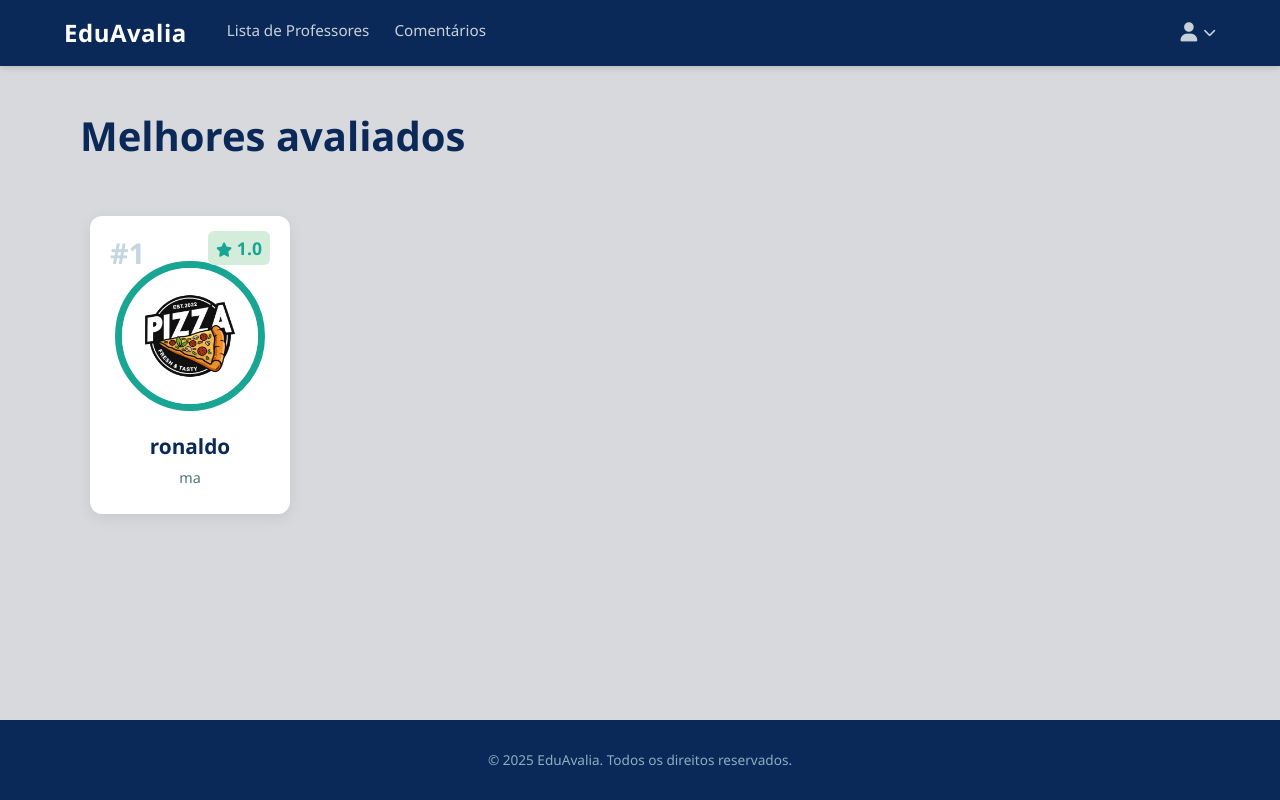
After one commit to MEDEIROSkaiki/avaliacao_professores, a Django app: page /ranking/ in a window 1280 px wide. The commit adds this page. Run offline with Django 5.2, Linux system fonts and the light colour scheme; a user stored in the database is signed in; data comes from the database, SQL or seed files in the repository; tables that the repository leaves empty hold one stand-in row (values such as "Sample post").

Commit message:
feito tela de ranking

```diff
--- /dev/null
+++ b/avaliacoes/templates/avaliacoes/ranking_geral.html
@@ -0,0 +1,165 @@
+{% extends 'base.html' %}
+{% load static %}
+
+{% block content %}
+
+<style>
+    /* CSS para o carrossel de ranking */
+    .ranking-container {
+        width: 100%;
+        max-width: 1200px;
+        margin: 40px auto;
+        padding: 0 40px; /* Espaço para as setas não ficarem coladas */
+        box-sizing: border-box;
+    }
+
+    .ranking-container h1 {
+        font-size: 2.5rem;
+        font-weight: 700;
+        color: var(--azul-marinho);
+        margin-bottom: 30px;
+    }
+
+    .ranking-carousel {
+        display: flex;
+        gap: 30px;
+        overflow-x: auto; /* <--- ISSO CRIA O SCROLL HORIZONTAL */
+        padding: 20px 10px; /* Espaço para a sombra do card */
+
+        /* Melhora o scroll em touch-screens */
+        -webkit-overflow-scrolling: touch;
+
+        /* Esconde a barra de scroll (opcional, mas mais bonito) */
+        scrollbar-width: none; /* Firefox */
+        -ms-overflow-style: none;  /* IE e Edge */
+    }
+    .ranking-carousel::-webkit-scrollbar {
+        display: none; /* Chrome, Safari e Opera */
+    }
+
+    .ranking-card {
+        flex: 0 0 280px; /* Não encolhe, não cresce, base de 280px */
+        background-color: #fff;
+        border-radius: 12px;
+        box-shadow: 0 4px 15px rgba(0, 0, 0, 0.08);
+        padding: 25px;
+        text-align: center;
+        transition: transform 0.3s ease, box-shadow 0.3s ease;
+        position: relative; /* Para o número do ranking */
+    }
+
+    /* Simula o card "central" da sua imagem */
+    .ranking-card:hover,
+    .ranking-card.active {
+        transform: scale(1.05);
+        box-shadow: 0 8px 25px rgba(24, 165, 148, 0.3);
+        border: 2px solid var(--verde);
+    }
+
+    /* Número do Ranking (ex: #1) */
+    .ranking-number {
+        position: absolute;
+        top: 15px;
+        left: 20px;
+        font-size: 1.8rem;
+        font-weight: 800;
+        color: var(--azul-acinzentado);
+        opacity: 0.5;
+    }
+
+    /* Média de Notas (ex: 9.8) */
+    .ranking-score {
+        position: absolute;
+        top: 15px;
+        right: 20px;
+        font-size: 1.1rem;
+        font-weight: 700;
+        color: var(--verde);
+        background-color: #d4edda;
+        padding: 4px 8px;
+        border-radius: 6px;
+    }
+
+    .ranking-card-image {
+        width: 150px;
+        height: 150px;
+        border-radius: 50%;
+        margin: 20px auto 20px auto;
+        display: flex;
+        align-items: center;
+        justify-content: center;
+        font-size: 5rem;
+        color: var(--azul-acinzentado);
+
+        /* Borda verde (como na sua imagem) */
+        border: 7px solid var(--verde);
+        background-color: var(--painel-central);
+    }
+
+    .ranking-card-image img {
+        width: 100%;
+        height: 100%;
+        object-fit: cover;
+        border-radius: 50%;
+    }
+
+    .ranking-card h3 {
+        font-size: 1.3rem;
+        font-weight: 600;
+        color: var(--azul-marinho);
+        margin: 0;
+    }
+
+    .ranking-card p {
+        font-size: 0.9rem;
+        color: var(--verde-escuro-letras);
+        margin-top: 5px;
+    }
+
+</style>
+
+<main class="ranking-container">
+    <h1>Melhores avaliados</h1>
+
+    <div class="ranking-carousel">
+
+        {% for professor in professores_ranking %}
+        <a href="{% url 'detalhes_professor' professor.id %}" style="text-decoration: none;">
+            <div class="ranking-card">
+
+                <div class="ranking-number">
+                    #{{ forloop.counter }}
+                </div>
+
+                <div class="ranking-score">
+                    <i class="fa-solid fa-star" style="font-size: 0.9rem;"></i>
+                    {{ professor.media_nota|floatformat:1 }}
+                </div>
+
+                <div class="ranking-card-image">
+                    {% if professor.foto %}
+                        <img src="{{ professor.foto.url }}" alt="Foto de {{ professor.user.get_full_name }}">
+                    {% else %}
+                        <i class="fa-solid fa-user"></i>
+                    {% endif %}
+                </div>
+
+                <h3>{{ professor.user.get_full_name }}</h3>
+
+                <p>
+                    {% for dp in professor.user.disciplinas_pessoa.all %}
+                        {{ dp.disciplina.nome }}
+                        {% if not forloop.last %}, {% endif %}
+                    {% empty %}
+                        Professor
+                    {% endfor %}
+                </p>
+
+            </div>
+        </a>
+        {% empty %}
+            <p style="color: var(--verde-escuro-letras);">Nenhum professor foi avaliado ainda.</p>
+        {% endfor %}
+        </div>
+</main>
+{% endblock content %}
--- a/avaliacoes/templates/base.html
+++ b/avaliacoes/templates/base.html
@@ -665,8 +665,6 @@
         <a href="/" class="logo">EduAvalia</a>
         <nav class="menu">
           <a href="{% url 'lista_professores' %}" class="btn-nav">Lista de Professores</a>
-          <a href="{% url 'enviar_avaliacao' %}" class="btn-nav">Enviar Avaliação</a>
-          <a href="{% url 'dashboard_grafico' %}" class="btn-nav">Dashboard Gráfico</a>
           <a href="{% url 'lista_comentarios' %}" class="btn-nav">Comentários</a>
         </nav>
       </div>
--- a/avaliacoes/urls.py
+++ b/avaliacoes/urls.py
@@ -27,7 +27,7 @@ urlpatterns = [
     path('professores/', views.lista_professores, name='lista_professores'),
 
     path('professores/<int:professor_id>/', views.detalhes_professor, name='detalhes_professor'),
-
+    path('ranking/', views.ranking_geral, name='ranking_geral'),
 ]
 
 if settings.DEBUG:
--- a/avaliacoes/views.py
+++ b/avaliacoes/views.py
@@ -7,7 +7,7 @@ from .models import (
     Avaliacao, Professor, CustomUser, Materia, DisciplinaPessoa,
     Aluno, Categoria, AvaliacaoCategoria
 )
-from django.db.models import Avg
+from django.db.models import Avg, Count, Q
 import json
 from django.contrib.auth import authenticate, login, logout
 from django.contrib.auth.decorators import login_required
@@ -21,10 +21,29 @@ from django.views.decorators.http import require_POST
 from django.utils import timezone
 
 
+
 @login_required(login_url='login')
+
+
 def home(request):
-    return render(request, 'avaliacoes/home.html')
+    # 1. Calcular a média geral da faculdade (de 0 a 10)
+    media_geral_dict = AvaliacaoCategoria.objects.aggregate(media=Avg('nota'))
+    media_geral = media_geral_dict.get('media') or 0.0
 
+    # 2. Calcular o total de avaliações
+    total_avaliacoes = Avaliacao.objects.count()
+
+    # 3. NOVO: Calcular a porcentagem para o gráfico
+    # (media_geral / 10) * 100 = media_geral * 10
+    media_percent = (media_geral / 10) * 100 if media_geral > 0 else 0
+
+    context = {
+        'media_geral_faculdade': media_geral,
+        'media_percent_faculdade': media_percent, # <-- Variável para o gráfico
+        'total_avaliacoes': total_avaliacoes,
+        # (Não precisamos mais do 'nome_aluno', usamos request.user.first_name no template)
+    }
+    return render(request, 'avaliacoes/home.html', context)
 def index(request):
     if request.user.is_authenticated:
         return redirect('home')
@@ -48,11 +67,35 @@ def login_view(request):
 
 @login_required(login_url='login')
 def lista_professores(request):
+    # Inicia a query base de professores
     professores = Professor.objects.annotate(
         media_nota=Avg('user__disciplinas_pessoa__avaliacoes__categorias_avaliacao__nota')
-    ).filter(id__isnull=False)
+    ).filter(id__isnull=False).order_by('user__first_name') # Adicionei ordenação
 
-    return render(request, 'avaliacoes/lista_professores.html', {'professores': professores})
+    # --- LÓGICA DE PESQUISA ---
+    # Pega os termos de pesquisa da URL (vindos do GET da home)
+    query_professor = request.GET.get('q_professor')
+    query_disciplina = request.GET.get('q_disciplina')
+
+    if query_professor:
+        # Filtra por nome OU sobrenome
+        professores = professores.filter(
+            Q(user__first_name__icontains=query_professor) |
+            Q(user__last_name__icontains=query_professor)
+        )
+
+    if query_disciplina:
+        # Filtra pelo nome da disciplina que o professor leciona
+        professores = professores.filter(
+            user__disciplinas_pessoa__disciplina__nome__icontains=query_disciplina
+        ).distinct() # .distinct() evita professores duplicados se ele der 2x a mesma matéria
+
+    context = {
+        'professores': professores,
+        'query_professor': query_professor, # Bônus: envia o termo de volta
+        'query_disciplina': query_disciplina # Bônus: envia o termo de volta
+    }
+    return render(request, 'avaliacoes/lista_professores.html', context)
 
 @login_required(login_url='login')
 def enviar_avaliacao(request):
@@ -300,6 +343,7 @@ def adicionar_usuario(request):
                 messages.error(request, "Disciplina selecionada inválida.")
                 return redirect('adicionar_usuario')
 
+
         # --- 3. PROCESSAMENTO E SALVAMENTO ---
         nome_completo_lista = nome.split(' ')
         first_name = nome_completo_lista[0] if nome_completo_lista else ''
@@ -415,13 +459,11 @@ def salvar_avaliacao_api(request):
         disciplina_pessoa = DisciplinaPessoa.objects.get(pk=disciplina_pessoa_id)
 
         # 1. Cria a Avaliacao "pai"
-        # O modelo Avaliacao não tem 'aluno', é anônimo e ligado à turma
         nova_avaliacao = Avaliacao.objects.create(
             disciplina_pessoa=disciplina_pessoa
         )
 
         # 2. Busca as categorias para usar as FKs
-        # (Idealmente, isso poderia ser "cacheado" no início do app)
         try:
             categoria_didatica = Categoria.objects.get(nome_categoria='Didática')
             categoria_dificuldade = Categoria.objects.get(nome_categoria='Dificuldade')
@@ -430,9 +472,7 @@ def salvar_avaliacao_api(request):
         except Categoria.DoesNotExist as e:
             return JsonResponse({'success': False, 'error': f'Categoria não encontrada no banco de dados: {e}'}, status=500)
 
-
         # 3. Cria as AvaliacaoCategoria (as 4 notas)
-        # USA O NOME CORRETO 'AvaliacaoCategoria'
         AvaliacaoCategoria.objects.create(
             avaliacao=nova_avaliacao,
             categoria=categoria_didatica,
@@ -465,6 +505,7 @@ def salvar_avaliacao_api(request):
 @require_POST
 @login_required # Garante que o usuário está logado
 def salvar_comentario_api(request):
+    # --- INÍCIO DA CORREÇÃO DE INDENTAÇÃO ---
     try:
         data = json.loads(request.body)
 
@@ -480,15 +521,43 @@ def salvar_comentario_api(request):
 
         # Cria uma Avaliacao apenas com o comentário
         comentario_obj = Avaliacao.objects.create(
-            disciplina_pessoa=disciplina_pessoa,
-            comentario=texto_comentario
-            # 'data_avaliacao' é preenchida por auto_now_add
+            disciplina_pessoa=disciplina_pessoa, comentario=texto_comentario
         )
 
-        # Retorna sucesso e o timestamp
+        # CORREÇÃO: 'return' estava escrito errado e mal indentado
         return JsonResponse({'success': True, 'timestamp': comentario_obj.data_avaliacao})
 
     except DisciplinaPessoa.DoesNotExist:
         return JsonResponse({'success': False, 'error': 'Disciplina inválida'}, status=404)
     except Exception as e:
         return JsonResponse({'success': False, 'error': str(e)}, status=400)
+# A FUNÇÃO 'salvar_comentario_api' TERMINA AQUI.
+# --- FIM DA CORREÇÃO DE INDENTAÇÃO ---
+
+
+# ============================================================
+# NOVA FUNÇÃO (ranking_geral) COMEÇA AQUI, FORA DA ANTERIOR
+# ============================================================
+@login_required(login_url='login')
+def ranking_geral(request):
+
+    # 1. Anota a média de notas em cada professor
+    professores_avaliados = Professor.objects.annotate(
+        media_nota=Avg('user__disciplinas_pessoa__avaliacoes__categorias_avaliacao__nota')
+    )
+
+    # 2. Lógica principal do Ranking:
+    #    - Filtra para incluir apenas quem JÁ TEM avaliações (media_nota não é Nula)
+    #    - Ordena pela 'media_nota' em ordem descendente (o traço '-' significa 'do maior para o menor')
+    ranking = professores_avaliados.filter(
+        media_nota__isnull=False
+    ).order_by('-media_nota')
+
+    # 3. (Opcional) Limita o ranking aos 10 melhores
+    ranking_top_10 = ranking[:10]
+
+    context = {
+        'professores_ranking': ranking_top_10
+    }
+
+    return render(request, 'avaliacoes/ranking_geral.html', context)
```
Also changed, not shown: avaliacoes/templates/avaliacoes/home.html (+12 -6 lines).
